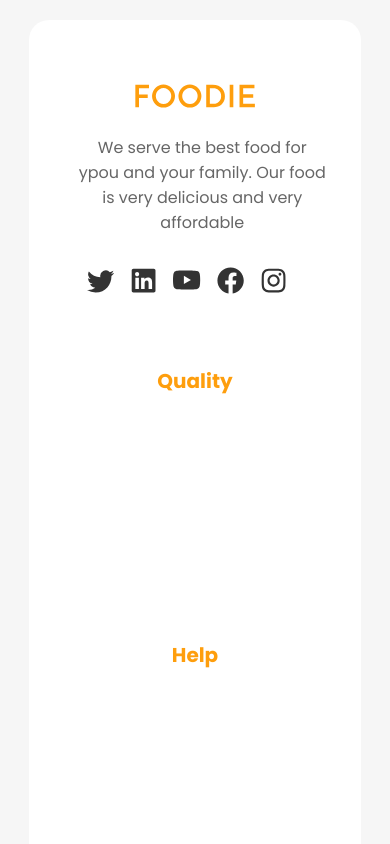
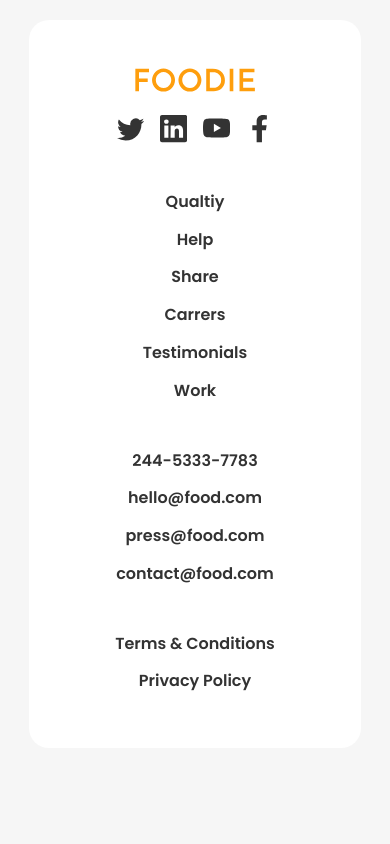
Before and after one commit to trishapandeycc/Foodies, a React (Create React App) app: page / in a window 390 px wide. Shown: the part 5420-6264 px from the top of the page. After the commit the page ends 6168 px from the top, so only its background shows below. Built offline with nearby package versions, Linux system fonts and the light colour scheme.

Commit message:
updated footer

```diff
--- a/src/App.css
+++ b/src/App.css
@@ -231,6 +231,7 @@ nav {
    .home-bannerImage-container {
     max-width: 600px;
   }
+
 }
 
 @media (max-width: 800px) {
@@ -316,6 +317,44 @@ nav {
    .App {
     max-width: 95vw;
   }
+  /* --- Clean Responsive Footer Controls --- */
+  .footer-wrapper {
+    flex-direction: column !important; /* Changes horizontal layout to a vertical stack */
+    align-items: center !important;    /* Centers everything horizontally */
+    text-align: center !important;     /* Centers all the text lines */
+    padding: 3rem 1.5rem !important;
+    gap: 2.5rem !important;            /* Pushes the logo section and link columns apart */
+  }
+
+  .footer-section-one {
+    align-items: center !important;    /* Centers logo and social icons group */
+    width: 100%;
+  }
+
+  .footer-icons {
+    margin-top: 1rem !important;
+    justify-content: center !important;/* Puts social icons side-by-side in the center */
+    width: 100%;
+  }
+
+  .footer-section-two {
+    flex-direction: column !important; /* Stacks the three link columns vertically */
+    align-items: center !important;
+    justify-content: center !important;
+    gap: 2rem !important;              /* Spaces the link blocks out so they don't overlap */
+    width: 100%;
+  }
+
+  .footer-section-columns {
+    min-width: unset !important;       /* Removes desktop width limits */
+    width: 100%;
+    align-items: center !important;    /* Centers text links inside their column */
+  }
+
+  .footer-section-columns span {
+    text-align: center !important;
+    margin: 0.4rem 0 !important;
+  }
 }
 @media (max-width: 600px) {
   .home-bannerImage-container,
@@ -376,26 +415,7 @@ nav {
     text-align: center;
   }
 }
-.footer-wrapper {
-    flex-direction: column;
-    padding: 2rem;
-    text-align: center;
-  }
 
-  .footer-section-two {
-    flex-direction: column;
-    gap: 1.5rem;
-    margin-top: 2rem;
-    align-items: center;
-  }
-
-  .footer-section-columns {
-    min-width: auto;
-  }
-
-  .footer-icons {
-    justify-content: center;
-  }
 /*================= TESTIMONIAL =================*/
 
 .testimonial-section-bottom {
@@ -485,108 +505,64 @@ text-align: center;
   margin-top: 10rem;
   padding: 4rem 3rem;
   display: flex;
+  flex-direction: row;
   justify-content: space-between;
+  align-items: flex-start;
   background-color: white;
   border-radius: 20px;
+  box-sizing: border-box;
 }
 
+.footer-section-one {
+  display: flex;
+  flex-direction: column;
+  align-items: flex-start;
+}
 
 .footer-logo-container img {
   width: 120px;
+  height: auto;
 }
 
-
 .footer-icons {
-  margin-top: 2rem;
+  margin-top: 1.5rem;
+  display: flex;
+  gap: 1rem;
 }
-
 
 .footer-icons svg {
   font-size: 1.7rem;
-  margin-right: 1rem;
   color: #333;
   cursor: pointer;
+  transition: color 0.2s ease;
 }
-
 
 .footer-icons svg:hover {
   color: #fe9e0d;
 }
 
-
 .footer-section-two {
-  flex: 1;
   display: flex;
+  flex-direction: row;
   justify-content: flex-end;
-  gap: 3rem;
+  gap: 4rem;
 }
-
 
 .footer-section-columns {
   display: flex;
   flex-direction: column;
-  min-width: 170px;
+  min-width: 140px;
 }
-
 
 .footer-section-columns span {
   margin: 0.5rem 0;
   font-weight: 600;
   color: #333;
   cursor: pointer;
+  transition: color 0.2s ease;
+  text-align: left;
 }
-
 
 .footer-section-columns span:hover {
   color: #fe9e0d;
 }
-
-.footer-description{
-  color:#666;
-  width:250px;
-  margin-top:20px;
-}
-
-
-.footer-section-columns h3{
-  color:#fe9e0d;
-  margin-bottom:15px;
-}
-
-.footer-section-two {
-  display: flex;
-  gap: 4rem;
-}
-
-
-.footer-section-columns h3 {
-  color: #fe9e0d;
-  font-size: 20px;
-  margin-bottom: 1rem;
-}
-
-
-.footer-section-columns span {
-  color: white;
-  margin: 8px 0;
-  cursor: pointer;
-}
-
-
-.footer-section-columns span:hover {
-  color: #fe9e0d;
-}
-
-.footer-bottom {
-  width: 100%;
-  text-align: center;
-  margin-top: 3rem;
-  padding-top: 1.5rem;
-  border-top: 1px solid #555;
-}
-
-
-.footer-bottom p {
-  color: #555;
-  font-size: 14px;
-}
--- a/src/App.js
+++ b/src/App.js
@@ -2,9 +2,9 @@ import './App.css';
 import Home from './Components/Home';
 import About from "./Components/About";
 import Contact from "./Components/Contact";
-import Testimonial from './Components/Testimonial';
-import Work from './Components/Work';
-import Footer from "./components/Footer";
+import Testimonial from './Components/testimonial';
+import Work from './Components/work';
+import Footer from "./Components/Footer";
 function App() {
   return (
     <div className="App">
--- a/src/Components/Footer.js
+++ b/src/Components/Footer.js
@@ -1,85 +1,44 @@
-import React from 'react'
-import logo from "../Assets/Logo.svg"
-import { BsTwitter } from "react-icons/bs";
-import { FaLinkedin } from "react-icons/fa";
-import { BsYoutube } from "react-icons/bs";
-import { FaFacebook } from "react-icons/fa";
-import { FaInstagram } from "react-icons/fa";
+import React from "react";
+import Logo from "../Assets/Logo.svg";
+import { BsTwitter, BsYoutube, BsLinkedin } from "react-icons/bs"; // Added BsLinkedin here
+import { FaFacebookF } from "react-icons/fa";
 
 const Footer = () => {
   return (
     <div className="footer-wrapper">
-      <div className="footer-section-one" >
+      <div className="footer-section-one">
         <div className="footer-logo-container">
-          <img src={logo} alt="" />
-
+          <img src={Logo} alt="" />
         </div>
-        <p className="footer-description">
-          We serve the best food for ypou and your family. Our food is very delicious and very affordable
-        </p>
         <div className="footer-icons">
           <BsTwitter />
-          <FaLinkedin />
+          <BsLinkedin /> {/* Changed to BsLinkedin */}
           <BsYoutube />
-          <FaFacebook />
-          <FaInstagram />
+          <FaFacebookF />
         </div>
-
       </div>
       <div className="footer-section-two">
-       <div className="footer-section-two">
-
         <div className="footer-section-columns">
-    <h3>Quality</h3>
-    <span>Home</span>
-    <span>About</span>
-    <span>Menu</span>
-    <span>Services</span>
-  </div>
-
-
-  <div className="footer-section-columns">
-    <h3>Help</h3>
-    <span>Contact</span>
-    <span>FAQ</span>
-    <span>Support</span>
-    <span>Feedback</span>
-  </div>
-
-
-  <div className="footer-section-columns">
-    <h3>Share</h3>
-    <span>Terms & Conditions</span>
-    <span>Privacy Policy</span>
-    <span>Social Media</span>
-  </div>
-
-
-  <div className="footer-section-columns">
-    <h3>Careers</h3>
-    <span>Join Us</span>
-    <span>Work With Us</span>
-    <span>Become Partner</span>
-  </div>
-
-
+          <span>Qualtiy</span>
+          <span>Help</span>
+          <span>Share</span>
+          <span>Carrers</span>
+          <span>Testimonials</span>
+          <span>Work</span>
         </div>
         <div className="footer-section-columns">
           <span>244-5333-7783</span>
           <span>hello@food.com</span>
           <span>press@food.com</span>
           <span>contact@food.com</span>
-
         </div>
         <div className="footer-section-columns">
-           <span>terms & conditions</span>
-            <span>privacy policy</span>
+          <span>Terms & Conditions</span>
+          <span>Privacy Policy</span>
         </div>
+      </div>
+    </div>
+  );
+};
 
-      </div>
-
-    </div>
-  )
-}
-
-export default Footer
+export default Footer;
```
Lines whose indentation alone changed are shown as unchanged.
